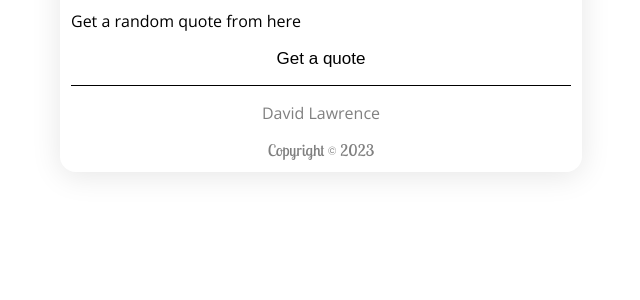
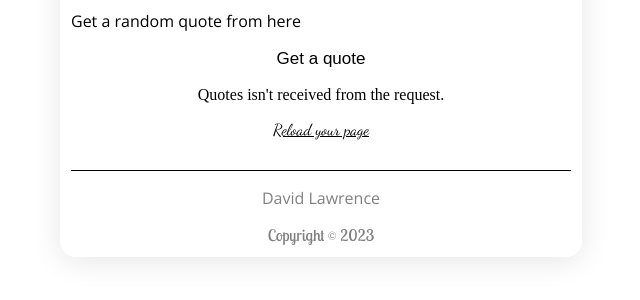
Before and after one commit to Quatromic/Quote-Generator, a plain HTML site: page Client/index.html in a window 1280 px wide. Both pictures are taken after a click on the button "Get a quote". Shown: the part 374-674 px from the top of the page, without its empty margins (319-959 px from the left). Drawn offline with nearby package versions, Linux system fonts and the light colour scheme; no server answers; a web font is replaced by a local one.

Commit message:
Added some final touches to the javascript file

```diff
--- a/Client/script.js
+++ b/Client/script.js
@@ -1,8 +1,10 @@
 let quoteContainer = document.getElementById("quote")
 let quotebtn = document.querySelector('button')
-let randomNumber = Math.floor(Math.random() * 16)
-console.log(randomNumber)
-let Quotes
+let Quotes,randomNumber
+
+setInterval(() => {
+    randomNumber = Math.floor(Math.random() * 16)
+}, 1);
 
 const quoteFetcher = async () => {
     await fetch("https://type.fit/api/quotes")
@@ -16,23 +18,29 @@ const quoteFetcher = async () => {
 
 const caller = async () => {
     const quotes = await quoteFetcher()
+    console.log("Got called")
 }
+
+let quoteTag = document.createElement('p'),
+    authorTag = document.createElement('p')
+
+quoteContainer.appendChild(quoteTag)
+quoteContainer.appendChild(authorTag)
 
 quotebtn.addEventListener("click",async () => {
     await caller()
-    console.log(Quotes)
-    let quoteTag = document.createElement('p'),
-        authorTag = document.createElement('p')
-
     quoteTag.style.fontFamily = "Protest Riot"
     authorTag.style.fontFamily = "Dancing Script"
     authorTag.style.textDecoration = "Underline"
     authorTag.style.textAlign = 'center'
     quoteTag.style.textAlign = 'center'
 
-    quoteTag.innerText = Quotes[randomNumber].text
-    authorTag.innerText = Quotes[randomNumber].author
-
-    quoteContainer.appendChild(quoteTag)
-    quoteContainer.appendChild(authorTag)
+    if(Array.isArray(Quotes)){
+        quoteTag.innerText = Quotes[randomNumber].text
+        authorTag.innerText = Quotes[randomNumber].author
+    }
+    else{
+        quoteTag.innerText = "Quotes isn't received from the request.";
+        authorTag.innerText = "Reload your page"
+    }
 })
--- a/Client/styles.css
+++ b/Client/styles.css
@@ -45,6 +45,7 @@
     height:100%;
     width:100%;
     transform: scaleX(0);
+    transform-origin: right;
     border-radius: 15px;
     transition: .5s;
     z-index: -1;
```
